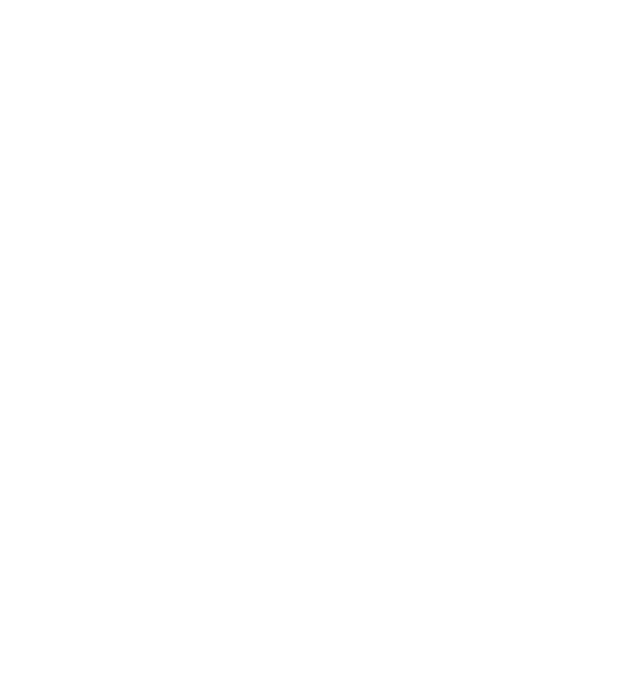
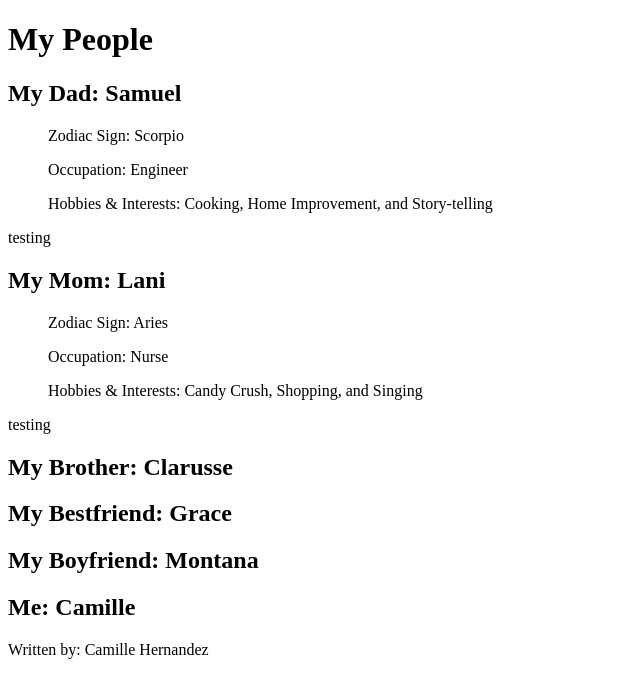
Before and after one commit to STL-WomenPlus-WebDev-March2023/js-assignment-4-html-me-something-Caymil97, a website: page index.html in a window 1280 px wide. Shown: the whole page, without its empty margins (0-640 px from the left). Drawn offline with Linux system fonts and the light colour scheme.

Commit message:
Added article and headings

```diff
--- a/index.html
+++ b/index.html
@@ -1,8 +1,51 @@
 <!DOCTYPE html>
 <html>
    <head>
+      <title>My Web Page</title>
    </head>
    <body>
       <!-- Write your HTML in this file! -->
+   <h1>My People</h1>
+   <main>
+   <article>
+      <h2>My Dad: Samuel</h2>
+      <p>
+         <ul>Zodiac Sign: Scorpio</ul>
+         <ul>Occupation: Engineer</ul>
+         <ul>Hobbies & Interests: Cooking, Home Improvement, and Story-telling</ul>
+         testing
+      </p>
+   </article>
+
+   <article>
+      <h2>My Mom: Lani</h2>
+      <p>
+         <ul>Zodiac Sign: Aries</ul>
+         <ul>Occupation: Nurse</ul>
+         <ul>Hobbies & Interests: Candy Crush, Shopping, and Singing</ul>
+         testing
+      </p>
+   </article>
+   <article>
+      <h2>My Brother: Clarusse</h2>
+   </article>
+
+   <article>
+      <h2>My Bestfriend: Grace</h2>
+   </article>
+   <article>
+      <h2>My Boyfriend: Montana</h2>
+   </article>
+
+   <article>
+      <h2>Me: Camille</h2>
+      <p></p>
+   </article>
+</main>
+   <footer>
+      <p>Written by: Camille Hernandez<br>
+      </p>
+
+   </footer>
    </body>
 </html>
```
